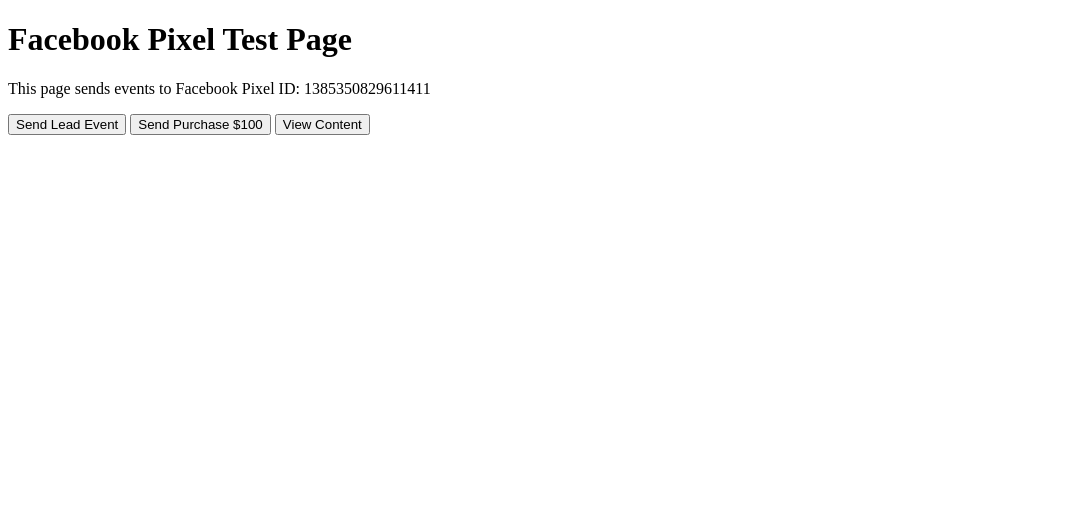
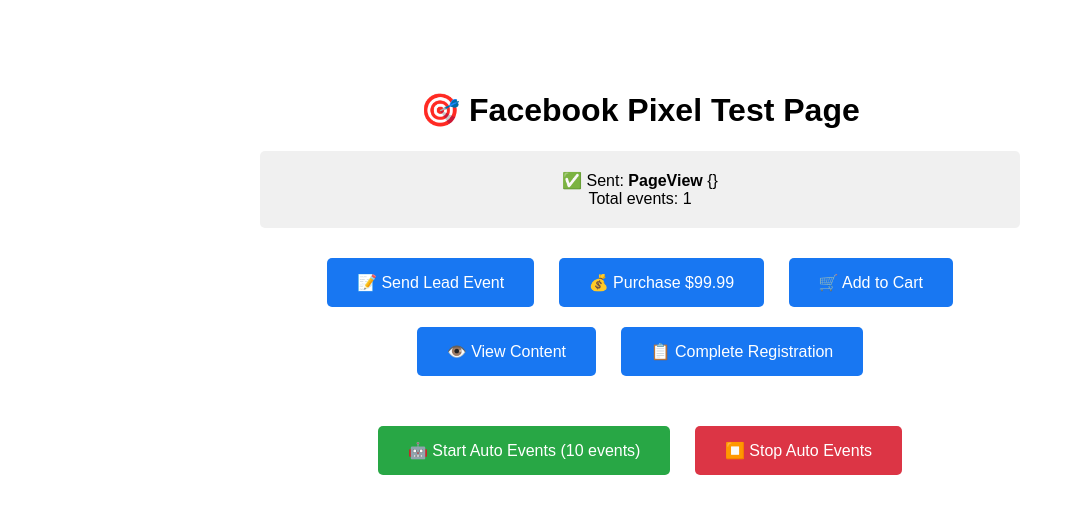
Before and after one commit to rodionalekseevichk-droid/facebook-pixel-test, a plain HTML site: page index.html in a window 1280 px wide. Shown: the whole page, without its empty margins (0-1075 px from the left). Drawn offline with Linux system fonts and the light colour scheme.

Commit message:
Update index.html

```diff
--- a/index.html
+++ b/index.html
@@ -9,32 +9,144 @@
     if(!f._fbq)f._fbq=n;n.push=n;n.loaded=!0;n.version='2.0';
     n.queue=[];t=b.createElement(e);t.async=!0;
     t.src=v;s=b.getElementsByTagName(e)[0];
-    s.parentNode.insertBefore(t,s)}(window, document,'script',
+    s.parentNode.insertBefore(t,s)}(window,document,'script',
     'https://connect.facebook.net/en_US/fbevents.js');
-    fbq('init', '1385350829611411');
-    fbq('track', 'PageView');
+
+    // Ждем загрузки библиотеки
+    window.onload = function() {
+        if(typeof fbq !== 'undefined') {
+            fbq('init', '1385350829611411');
+            fbq('track', 'PageView');
+            console.log('✅ Facebook Pixel initialized!');
+        }
+    };
     </script>
     <noscript>
     <img height="1" width="1" style="display:none"
     src="https://www.facebook.com/tr?id=1385350829611411&ev=PageView&noscript=1">
     </noscript>
     <!-- End Facebook Pixel Code -->
-    <title>Pixel Test Site</title>
+
+    <title>Facebook Pixel Test</title>
+    <style>
+        body {
+            font-family: Arial, sans-serif;
+            max-width: 800px;
+            margin: 50px auto;
+            padding: 20px;
+            text-align: center;
+        }
+        button {
+            background: #1877F2;
+            color: white;
+            border: none;
+            padding: 15px 30px;
+            margin: 10px;
+            border-radius: 5px;
+            cursor: pointer;
+            font-size: 16px;
+        }
+        button:hover {
+            background: #166FE5;
+        }
+        .status {
+            padding: 20px;
+            margin: 20px;
+            border-radius: 5px;
+            background: #f0f0f0;
+        }
+    </style>
 </head>
 <body>
-    <h1>Facebook Pixel Test Page</h1>
-    <p>This page sends events to Facebook Pixel ID: 1385350829611411</p>
+    <h1>🎯 Facebook Pixel Test Page</h1>
+    <div class="status" id="status">
+        Loading Facebook Pixel...
+    </div>
 
-    <button onclick="fbq('track', 'Lead')">Send Lead Event</button>
-    <button onclick="fbq('track', 'Purchase', {value: 100, currency: 'USD'})">Send Purchase $100</button>
-    <button onclick="fbq('track', 'ViewContent')">View Content</button>
+    <div>
+        <button onclick="sendEvent('Lead')">📝 Send Lead Event</button>
+        <button onclick="sendEvent('Purchase', {value: 99.99, currency: 'USD'})">💰 Purchase $99.99</button>
+        <button onclick="sendEvent('AddToCart', {value: 49.99, currency: 'USD'})">🛒 Add to Cart</button>
+        <button onclick="sendEvent('ViewContent')">👁️ View Content</button>
+        <button onclick="sendEvent('CompleteRegistration')">📋 Complete Registration</button>
+    </div>
+
+    <div style="margin-top: 30px;">
+        <button onclick="startAutoEvents()" style="background: #28a745;">🤖 Start Auto Events (10 events)</button>
+        <button onclick="stopAutoEvents()" style="background: #dc3545;">⏹️ Stop Auto Events</button>
+    </div>
 
     <script>
-    // Auto-send events every 30 seconds
-    setInterval(function() {
-        fbq('track', 'PageView');
-        console.log('Auto-sent PageView event');
-    }, 30000);
+    // Глобальная переменная для отслеживания состояния
+    let autoInterval = null;
+    let eventCount = 0;
+
+    // Функция отправки событий
+    function sendEvent(eventName, params = {}) {
+        if(typeof fbq !== 'undefined') {
+            fbq('track', eventName, params);
+            document.getElementById('status').innerHTML =
+                `✅ Sent: <strong>${eventName}</strong> ${JSON.stringify(params)}<br>
+                 Total events: ${++eventCount}`;
+            console.log(`📤 Facebook Event: ${eventName}`, params);
+        } else {
+            document.getElementById('status').innerHTML =
+                '❌ Facebook Pixel not loaded yet. Wait a moment.';
+        }
+    }
+
+    // Автоматическая отправка событий
+    function startAutoEvents() {
+        if(autoInterval) return;
+
+        const events = [
+            'PageView', 'ViewContent', 'AddToCart',
+            'InitiateCheckout', 'Lead', 'CompleteRegistration'
+        ];
+
+        autoInterval = setInterval(() => {
+            const randomEvent = events[Math.floor(Math.random() * events.length)];
+            let params = {};
+
+            if(randomEvent === 'Purchase') {
+                params = {value: Math.random() * 200 + 50, currency: 'USD'};
+            }
+            if(randomEvent === 'AddToCart') {
+                params = {value: Math.random() * 100 + 10, currency: 'USD'};
+            }
+
+            sendEvent(randomEvent, params);
+        }, 5000); // Каждые 5 секунд
+
+        document.getElementById('status').innerHTML =
+            '🤖 Auto events started! Sending every 5 seconds...';
+    }
+
+    function stopAutoEvents() {
+        if(autoInterval) {
+            clearInterval(autoInterval);
+            autoInterval = null;
+            document.getElementById('status').innerHTML =
+                '⏹️ Auto events stopped.';
+        }
+    }
+
+    // Проверяем загрузку пикселя
+    window.addEventListener('load', function() {
+        setTimeout(() => {
+            if(typeof fbq !== 'undefined') {
+                document.getElementById('status').innerHTML =
+                    '✅ Facebook Pixel loaded successfully!<br>Pixel ID: 1385350829611411<br>Ready to send events.';
+                console.log('🎯 Pixel ready!');
+
+                // Автоматически отправляем PageView
+                sendEvent('PageView');
+            } else {
+                document.getElementById('status').innerHTML =
+                    '❌ Facebook Pixel failed to load. Check console.';
+            }
+        }, 2000);
+    });
     </script>
 </body>
 </html>
```
